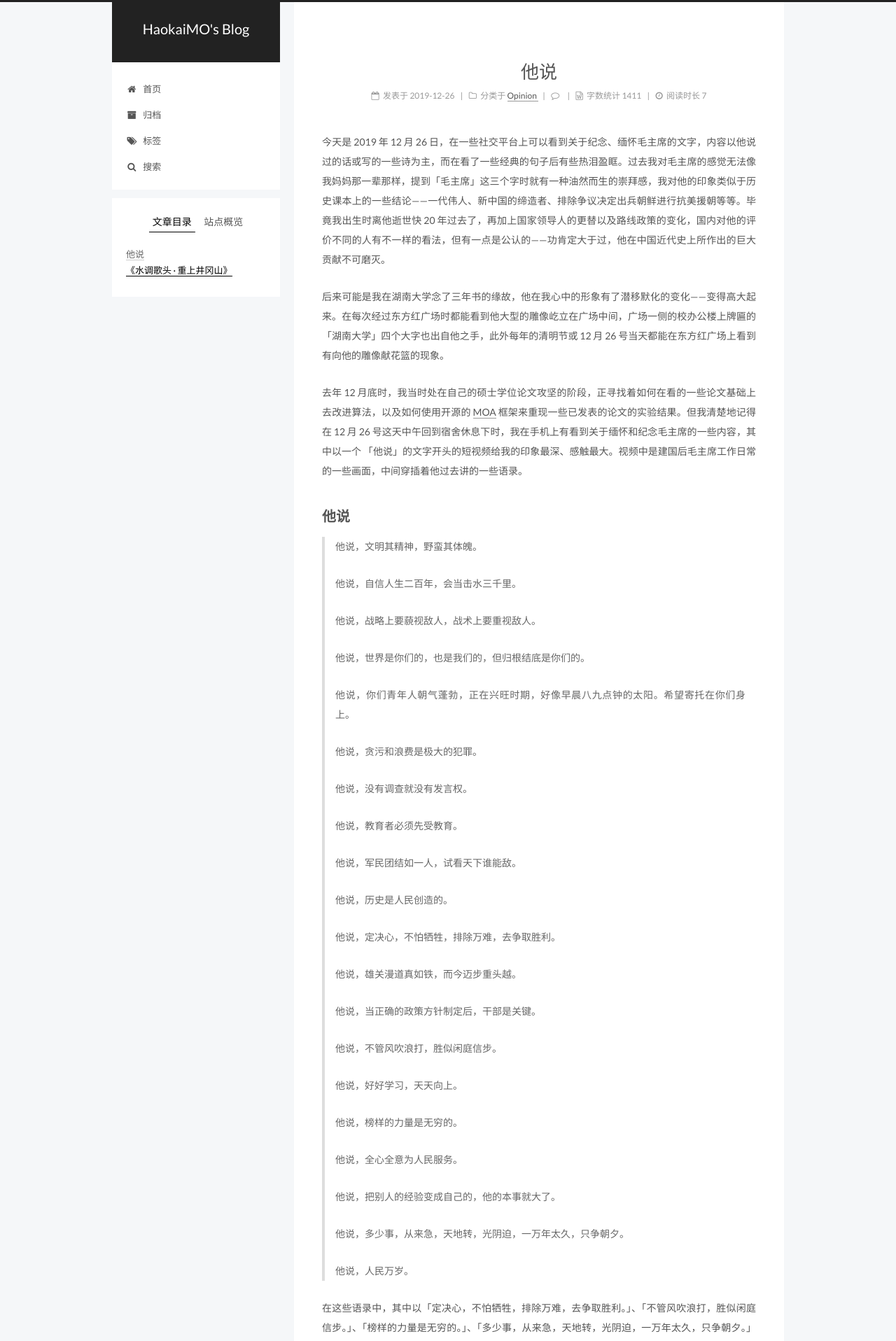
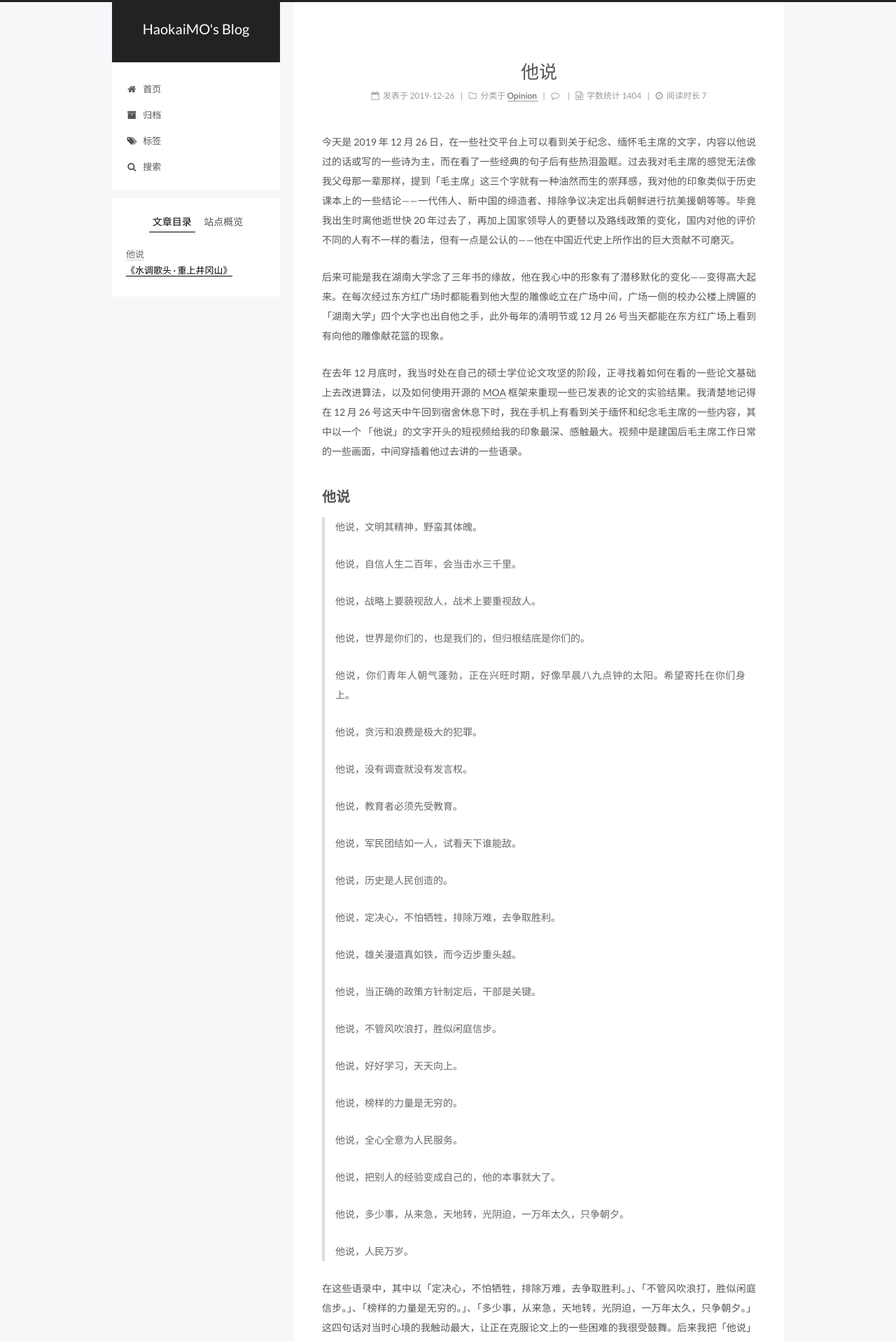
Before and after one commit to HaokaiMO/HaokaiMO.github.io, a Jekyll site: the page built from _posts/2019-12-26-ChairmanMaoSaid.md, in a window 1280 px wide. Shown: the top 1916 px of the page at 70% size. Built offline with Jekyll 4.4.1, drawn with Linux system fonts in a browser that asks for light colours; comment, search, counter and statistics services are not loaded.

Commit message:
make some modifications to post of 2019-12-26

```diff
--- a/_posts/2019-12-26-ChairmanMaoSaid.md
+++ b/_posts/2019-12-26-ChairmanMaoSaid.md
@@ -5,13 +5,13 @@ tags:
   - 'Chairman Mao'
 ---
 
-今天是 2019 年 12 月 26 日，在一些社交平台上可以看到关于纪念、缅怀毛主席的文字，内容以他说过的话或写的一些诗为主，而在看了一些经典的句子后有些热泪盈眶。过去我对毛主席的感觉无法像我妈妈那一辈那样，提到「毛主席」这三个字时就有一种油然而生的崇拜感，我对他的印象类似于历史课本上的一些结论——一代伟人、新中国的缔造者、排除争议决定出兵朝鲜进行抗美援朝等等。毕竟我出生时离他逝世快 20 年过去了，再加上国家领导人的更替以及路线政策的变化，国内对他的评价不同的人有不一样的看法，但有一点是公认的——功肯定大于过，他在中国近代史上所作出的巨大贡献不可磨灭。
+今天是 2019 年 12 月 26 日，在一些社交平台上可以看到关于纪念、缅怀毛主席的文字，内容以他说过的话或写的一些诗为主，而在看了一些经典的句子后有些热泪盈眶。过去我对毛主席的感觉无法像我父母那一辈那样，提到「毛主席」这三个字就有一种油然而生的崇拜感，我对他的印象类似于历史课本上的一些结论——一代伟人、新中国的缔造者、排除争议决定出兵朝鲜进行抗美援朝等等。毕竟我出生时离他逝世快 20 年过去了，再加上国家领导人的更替以及路线政策的变化，国内对他的评价不同的人有不一样的看法，但有一点是公认的——他在中国近代史上所作出的巨大贡献不可磨灭。
 
 <!-- more -->
 
 后来可能是我在湖南大学念了三年书的缘故，他在我心中的形象有了潜移默化的变化——变得高大起来。在每次经过东方红广场时都能看到他大型的雕像屹立在广场中间，广场一侧的校办公楼上牌匾的「湖南大学」四个大字也出自他之手，此外每年的清明节或 12 月 26 号当天都能在东方红广场上看到有向他的雕像献花篮的现象。
 
-去年 12 月底时，我当时处在自己的硕士学位论文攻坚的阶段，正寻找着如何在看的一些论文基础上去改进算法，以及如何使用开源的 [MOA](https://moa.cms.waikato.ac.nz/) 框架来重现一些已发表的论文的实验结果。但我清楚地记得在 12 月 26 号这天中午回到宿舍休息下时，我在手机上有看到关于缅怀和纪念毛主席的一些内容，其中以一个 「他说」的文字开头的短视频给我的印象最深、感触最大。视频中是建国后毛主席工作日常的一些画面，中间穿插着他过去讲的一些语录。
+在去年 12 月底时，我当时处在自己的硕士学位论文攻坚的阶段，正寻找着如何在看的一些论文基础上去改进算法，以及如何使用开源的 [MOA](https://moa.cms.waikato.ac.nz/) 框架来重现一些已发表的论文的实验结果。我清楚地记得在 12 月 26 号这天中午回到宿舍休息下时，我在手机上有看到关于缅怀和纪念毛主席的一些内容，其中以一个 「他说」的文字开头的短视频给我的印象最深、感触最大。视频中是建国后毛主席工作日常的一些画面，中间穿插着他过去讲的一些语录。
 
 ## 他说
 
```
